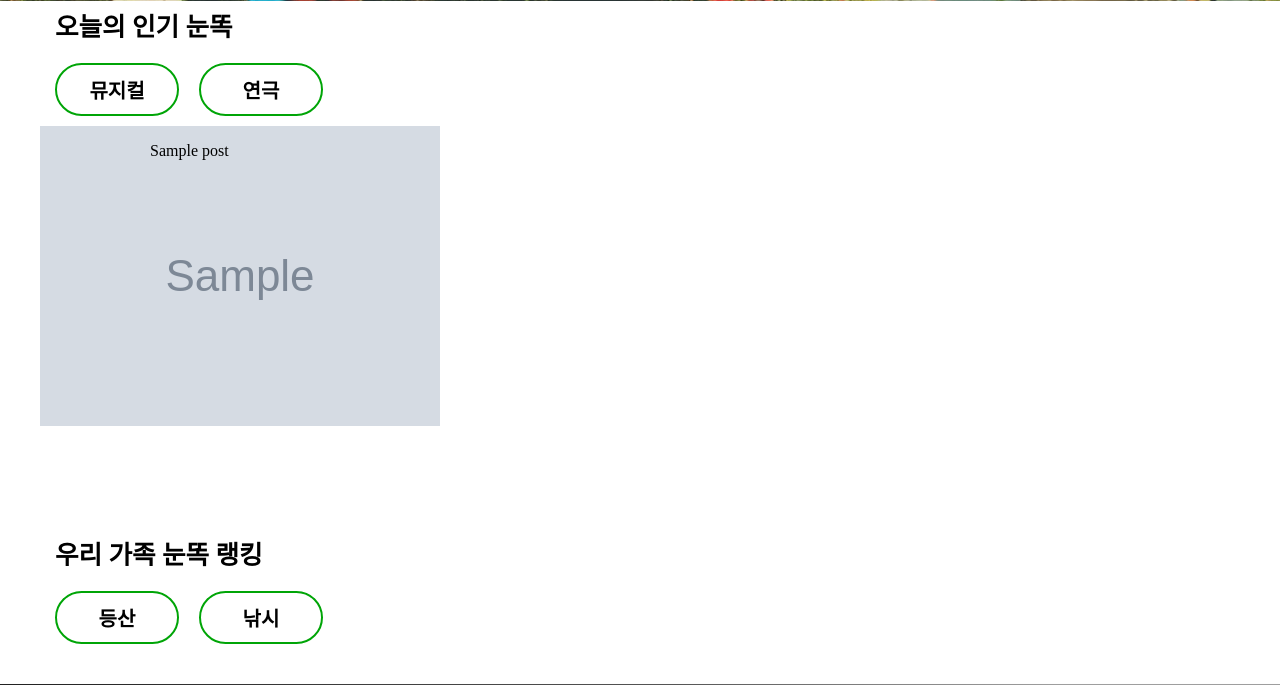
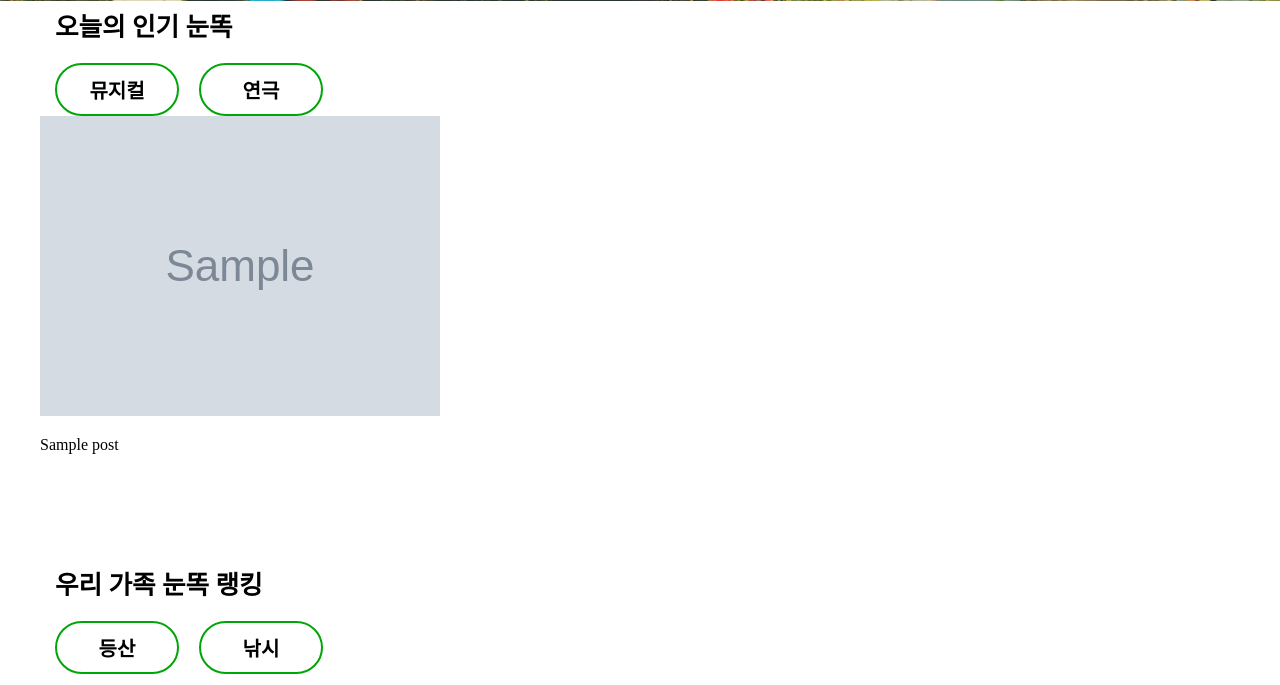
Before and after one commit to EyesDok/EyesDokBE, a Django app: page / in a window 1280 px wide; the page is wider, and only the part inside the window is pictured. Shown: the part 927-1612 px from the top of that part. Run offline with Django 4.2, Linux system fonts and the light colour scheme; tables that the repository leaves empty hold one stand-in row (values such as "Sample post"); grey boxes marked "Sample" are stand-in pictures; some web fonts are replaced; grey boxes are pictures that could not be loaded.

Commit message:
메인페이지 수정

```diff
--- a/templates/MainPage/main.html
+++ b/templates/MainPage/main.html
@@ -24,13 +24,12 @@
                 <div class="custom-button">연극</div>
             </div>
         </div>
-
 <div class="center-section">
   <div class="picAndNameContainer">
     {% for post in post_list %}
       {% if post.category == 0 or post.category == 1 %}
       <a href="{% url 'noonddockApp:inform' post_id=post.id %}">
-        <div class="postContainer">
+      <div class="picAndName">
         <div class="imgContainer">
           {% if post.image %}
             <img src="{{ post.image.url }}" alt="">
@@ -44,7 +43,7 @@
     {% endif %}
     {% endfor %}
     </div>
-
+  </div>
         </section>
 
 
@@ -57,11 +56,12 @@
             </div>
         </div>
 
+        <div class="center-section">
           <div class="picAndNameContainer">
             {% for post in post_list %}
               {% if post.category == 2 or post.category == 3 %}
               <a href="{% url 'noonddockApp:inform' post_id=post.id %}">
-              <div class="postContainer">
+              <div class="picAndName">
                 <div class="imgContainer">
                   {% if post.image %}
                     <img src="{{ post.image.url }}" alt="">
@@ -69,13 +69,13 @@
                     <img src="http://via.placeholder.com/300x300">
                   {% endif %}
                 </div>
-                  <p class="musical">{{ post.title }}</p>
+                <p class="name">{{ post.title }}</p>
               </div>
+            </a>
             {% endif %}
             {% endfor %}
-            </a>
             </div>
-
+          </div>
 
         </section>
 
```
Lines whose indentation alone changed are shown as unchanged.
